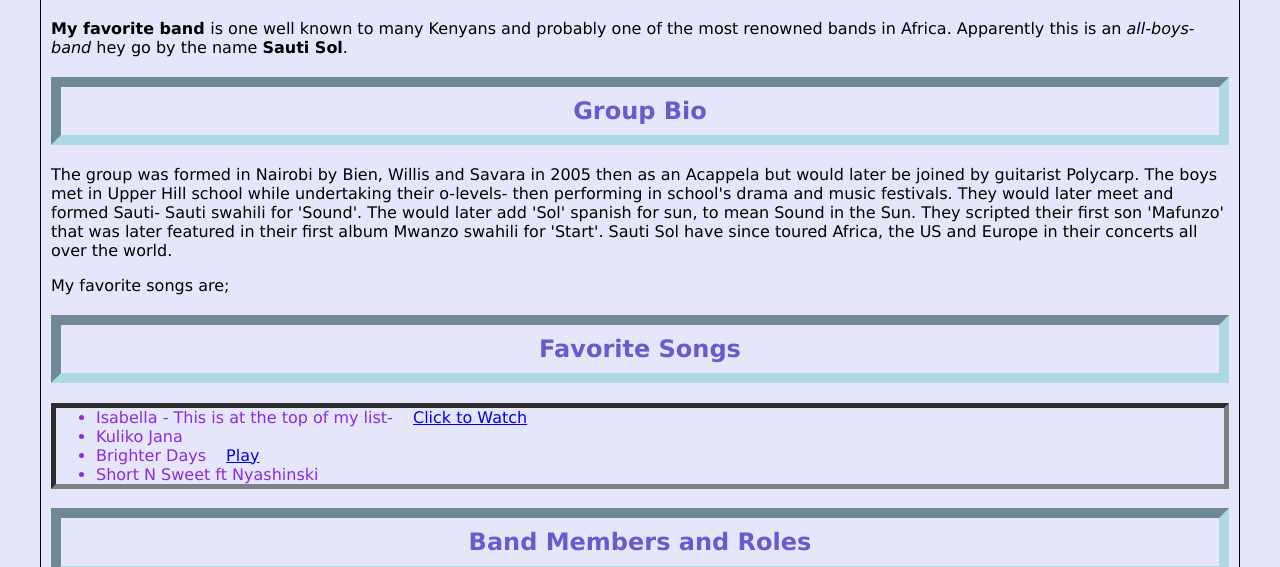
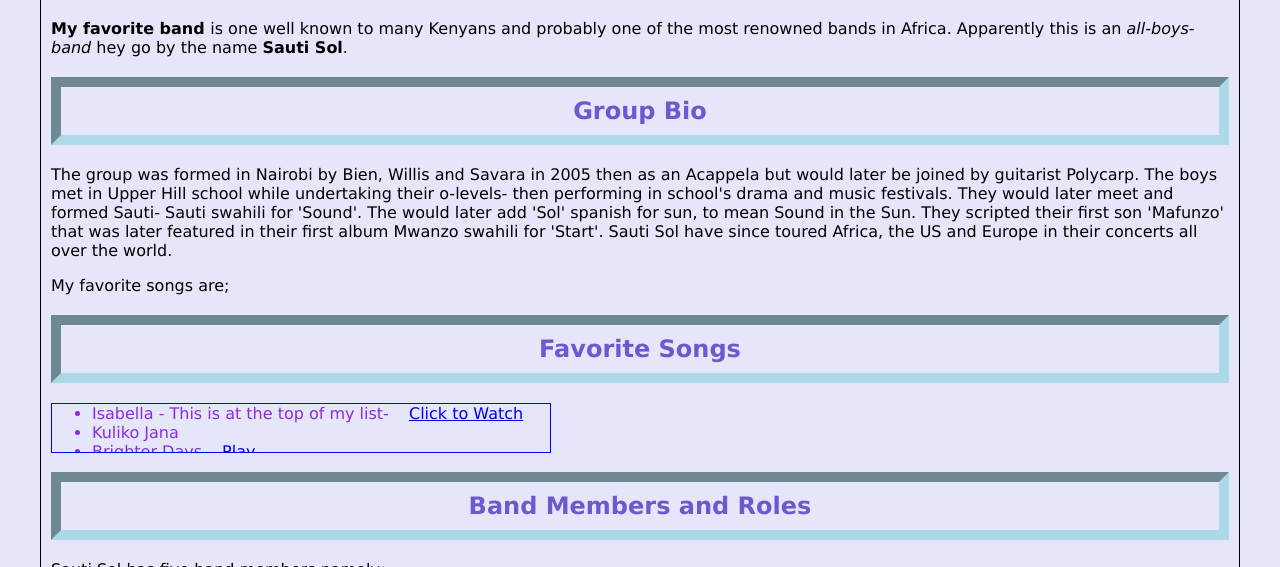
Before and after one commit to QIBET/Myfavoritebandproject, a plain HTML site: page index.html in a window 1280 px wide. Shown: the part 233-800 px from the top of the page. Drawn offline with Linux system fonts and the light colour scheme.

Commit message:
Addition of overflow attribut

```diff
--- a/index.css
+++ b/index.css
@@ -55,6 +55,9 @@ h3{
 }
 ul{
     color: blueviolet;
-    border: 2px inset grey;
-    border-width: 5px
+    width: 500px;
+    height: 50px;
+    border: 1px solid blue;
+    box-sizing: border-box;
+    overflow: auto;
 }
```
